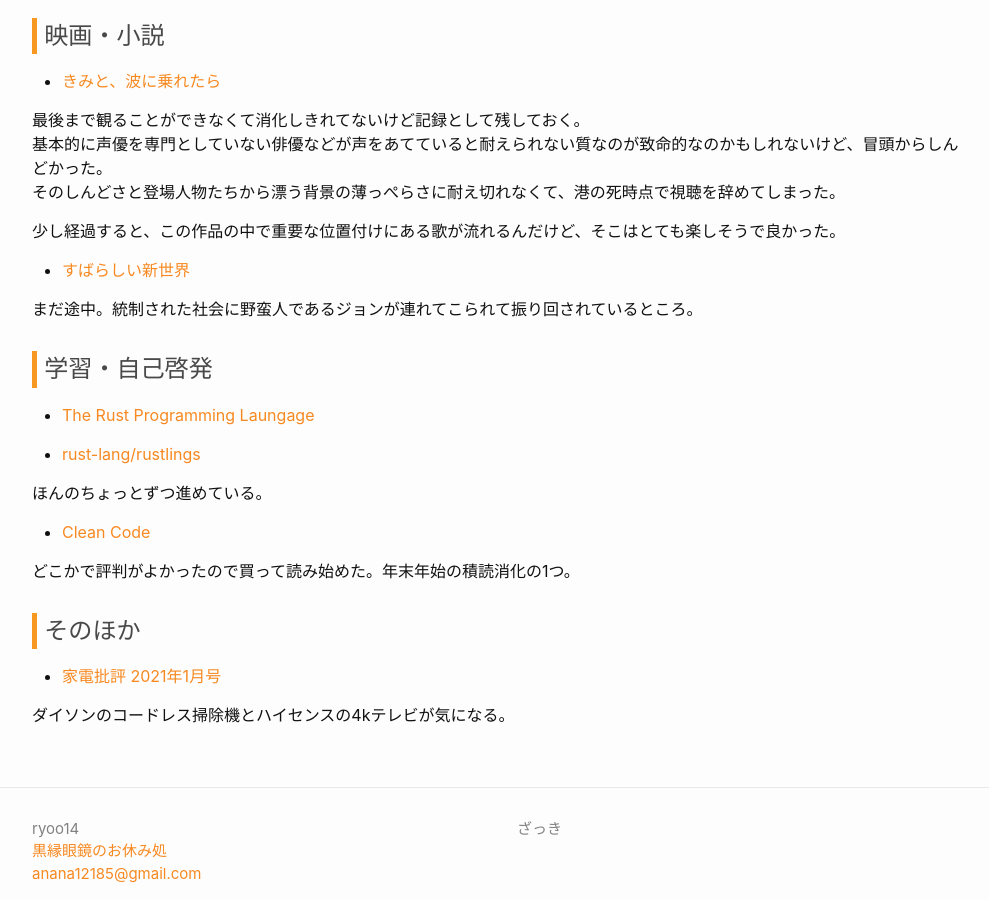
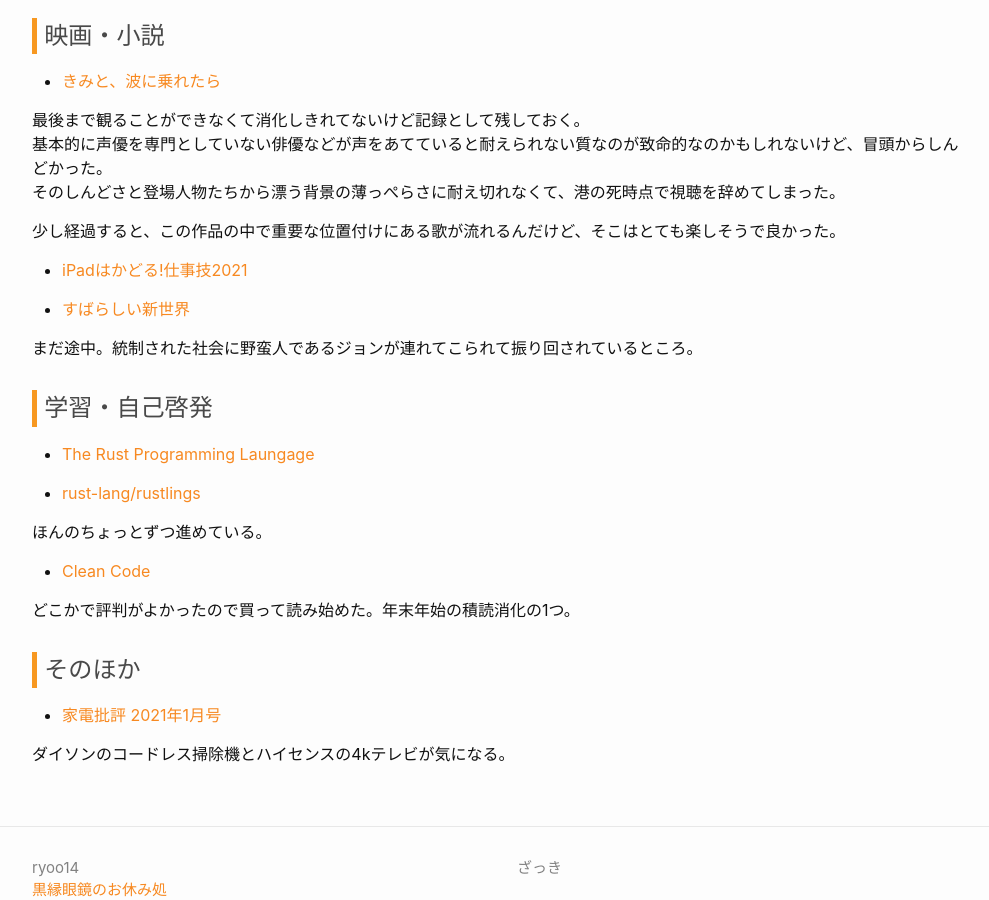
Before and after one commit to ryoo14/blog_ryoo_cc, a Jekyll site: the page built from 2021-01-31-montyly_contents.md, in a window 1280 px wide and 900 px high, scrolled down 528 px. Shown: the whole window, without its empty margins (138-1127 px from the left). Built offline with Jekyll 4.4.1, drawn with Linux system fonts in a browser that asks for light colours.

Commit message:
20210104

```diff
--- a/2021-01-31-montyly_contents.md
+++ b/2021-01-31-montyly_contents.md
@@ -30,6 +30,8 @@ categories: monthly_contents
 
 少し経過すると、この作品の中で重要な位置付けにある歌が流れるんだけど、そこはとても楽しそうで良かった。
 
+- [iPadはかどる!仕事技2021](https://amzn.to/356S8oF)
+
 - [すばらしい新世界](https://amzn.to/3lavsJu)
 
 まだ途中。統制された社会に野蛮人であるジョンが連れてこられて振り回されているところ。
```
